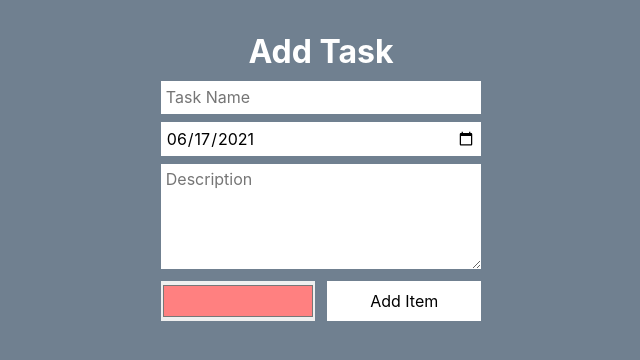
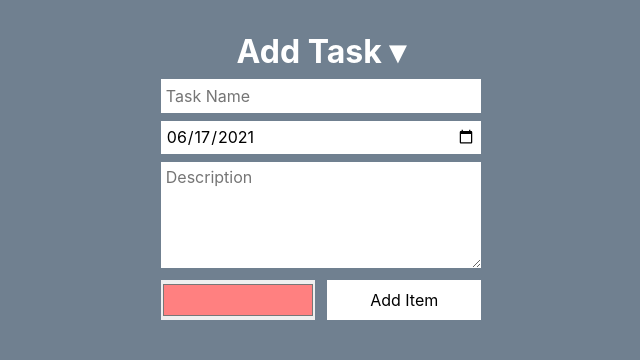
Before and after one commit to thebitspud/react-ts-todo, a React (Create React App) app: page / in a window 1280 px wide. Shown: the top 360 px of the page, without its empty margins (319-959 px from the left). Built offline with nearby package versions, Linux system fonts and the light colour scheme.

Commit message:
Added click toggles for inputs and task details
+ Fixed timezone mismatch bug
+ Minor changes

```diff
--- a/src/components/App.tsx
+++ b/src/components/App.tsx
@@ -6,9 +6,10 @@ import { TaskData } from "../types";
 function App() {
   const [name, setName] = useState<string>("");
   const [desc, setDesc] = useState<string>("");
-  const [date, setDate] = useState<string>(new Date().toLocaleDateString("en-CA"));
+  const [date, setDate] = useState<string>(new Date().toISOString().substr(0, 10));
   const [color, setColor] = useState<string>("#ff8080");
   const [taskList, setTaskList] = useState<TaskData[]>([]);
+  const [showInputs, setShowInputs] = useState<boolean>(true);
 
   const handleInputChange = (event: ChangeEvent<HTMLInputElement>): void => {
     switch (event.target.name) {
@@ -67,6 +68,10 @@ function App() {
     setTaskList(taskList.filter((task) => task.name !== nameToDelete));
   };
 
+  const toggleInputs = () => {
+    setShowInputs(!showInputs);
+  };
+
   return (
     <div className="App">
       <div id="task-list">
@@ -75,7 +80,11 @@ function App() {
         })}
       </div>
       <div id="next-item">
-        <h1 className="header">Add Task</h1>
+        <h1 id="header" onClick={toggleInputs}>
+          Add Task &#9662;
+        </h1>
+        {showInputs ? (
+          <div id="inputs">
             <input
               type="text"
               name="name"
@@ -107,6 +116,8 @@ function App() {
               <button onClick={addTask}>Add Item</button>
             </div>
           </div>
+        ) : null}
+      </div>
     </div>
   );
 }
--- a/src/components/Task.tsx
+++ b/src/components/Task.tsx
@@ -1,4 +1,4 @@
-import React from "react";
+import React, { useState } from "react";
 import { TaskData } from "../types";
 import "../styles/Task.css";
 
@@ -7,19 +7,31 @@ type TaskProps = {
   onComplete(nameToDelete: string): void;
 };
 
-const Task = (props: TaskProps) => (
+function Task(props: TaskProps) {
+  const [showDetails, setShowDetails] = useState<boolean>(true);
+
+  const toggleDetails = () => {
+    setShowDetails(!showDetails);
+  };
+
+  return (
     <div className="Task" style={{ borderRightColor: props.task.color }}>
-    <h2 className="task-header" style={{ margin: 0 }}>
+      <h2 className="task-header" onClick={toggleDetails}>
         {props.task.name}
       </h2>
-    <div>{props.task.desc}</div>
-    <br />
-    <div>{new Date(props.task.date).toDateString()}</div>
-    <div>{props.task.color}</div>
       <button className="delete" onClick={() => props.onComplete(props.task.name)}>
         &#x2715;
       </button>
+      {showDetails ? (
+        <div className="details">
+          <div>{props.task.desc}</div>
+          <br />
+          <div>{new Date(props.task.date).toUTCString().substr(0, 16)}</div>
+          <div>{props.task.color}</div>
+        </div>
+      ) : null}
     </div>
   );
+}
 
 export default Task;
--- a/src/styles/App.css
+++ b/src/styles/App.css
@@ -1,10 +1,6 @@
 .App {
   text-align: center;
   color: white;
-}
-
-.header {
-  font-size: 2rem;
 }
 
 #task-list {
@@ -13,24 +9,39 @@
 }
 
 #next-item {
-  margin: 2em auto 0 auto;
+  margin: 2rem auto 0 auto;
   width: 20rem;
 }
 
-#next-item .header {
-  margin: 0 0 0.3em 0;
+#header {
+  margin: 0 0 0.5rem 0;
+  font-size: 2rem;
+  user-select: none;
+}
+
+#header:hover, .task-header:hover {
+  background: #00000011;
+  cursor: pointer;
+}
+
+#header:active, .task-header:active {
+  background: #0000001B;
 }
 
 input, textarea {
-  padding: 1.5%;
   width: 97%;
   height: 1.5rem;
-  margin-bottom: 0.5rem;
+  font: inherit;
+  font-size: 1rem;
 
   border: none;
   border-radius: 0;
-  font: inherit;
-  font-size: 1rem;
+  padding: 1.5%;
+  margin-bottom: 0.5rem;
+}
+
+input[type="color"]:hover, input[type="date"]:hover {
+  cursor: pointer;
 }
 
 textarea {
@@ -56,10 +67,6 @@ input[type="color"] {
   padding: initial;
 }
 
-input[type="color"]:hover, input[type="date"]:hover {
-  cursor: pointer;
-}
-
 button {
   background-color: white;
   float: right;
@@ -69,10 +76,10 @@ button {
 }
 
 button:hover {
-  background-color: whitesmoke;
+  background: #eeeeee;
   cursor: pointer;
 }
 
 button:active {
-  background-color: #e4e4e4;
+  background: #e0e0e0;
 }
--- a/src/styles/Task.css
+++ b/src/styles/Task.css
@@ -2,9 +2,10 @@
     position: relative;
     background-color: white;
     color: #222222;
-    border-radius: 5px;
-    padding: 0.75rem 0.75rem 1rem 0.75rem;
+
+    border-radius: 3px;
     border-right: white 4rem solid;
+    padding: 1rem;
     margin-bottom: 1rem;
 
     transition-duration: 0.1s;
@@ -17,6 +18,7 @@
 .task-header {
     font-weight: bold;
     font-size: 1.5rem;
+    margin: 0;
 }
 
 button.delete {
```
Lines whose indentation alone changed are shown as unchanged.
